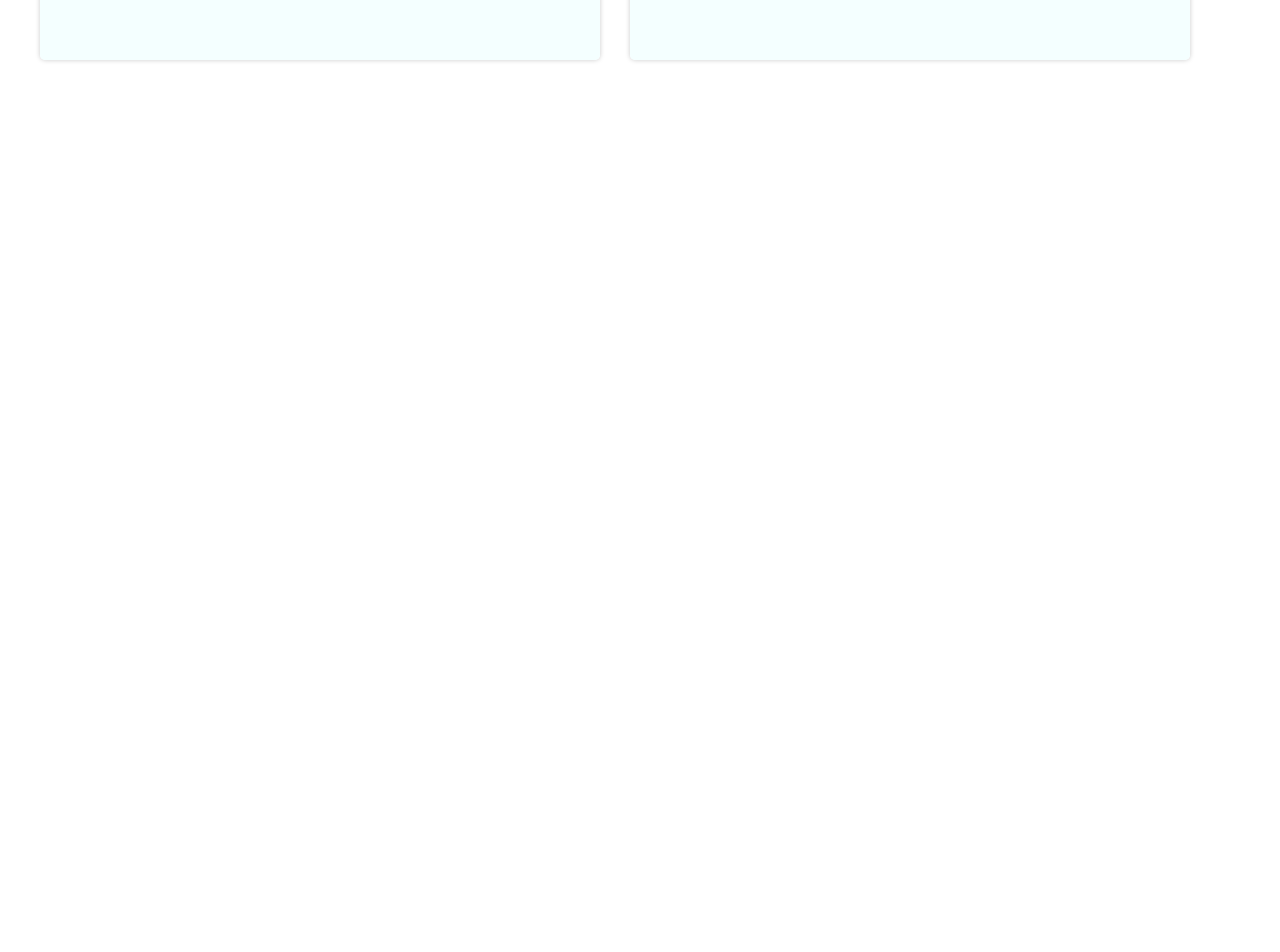
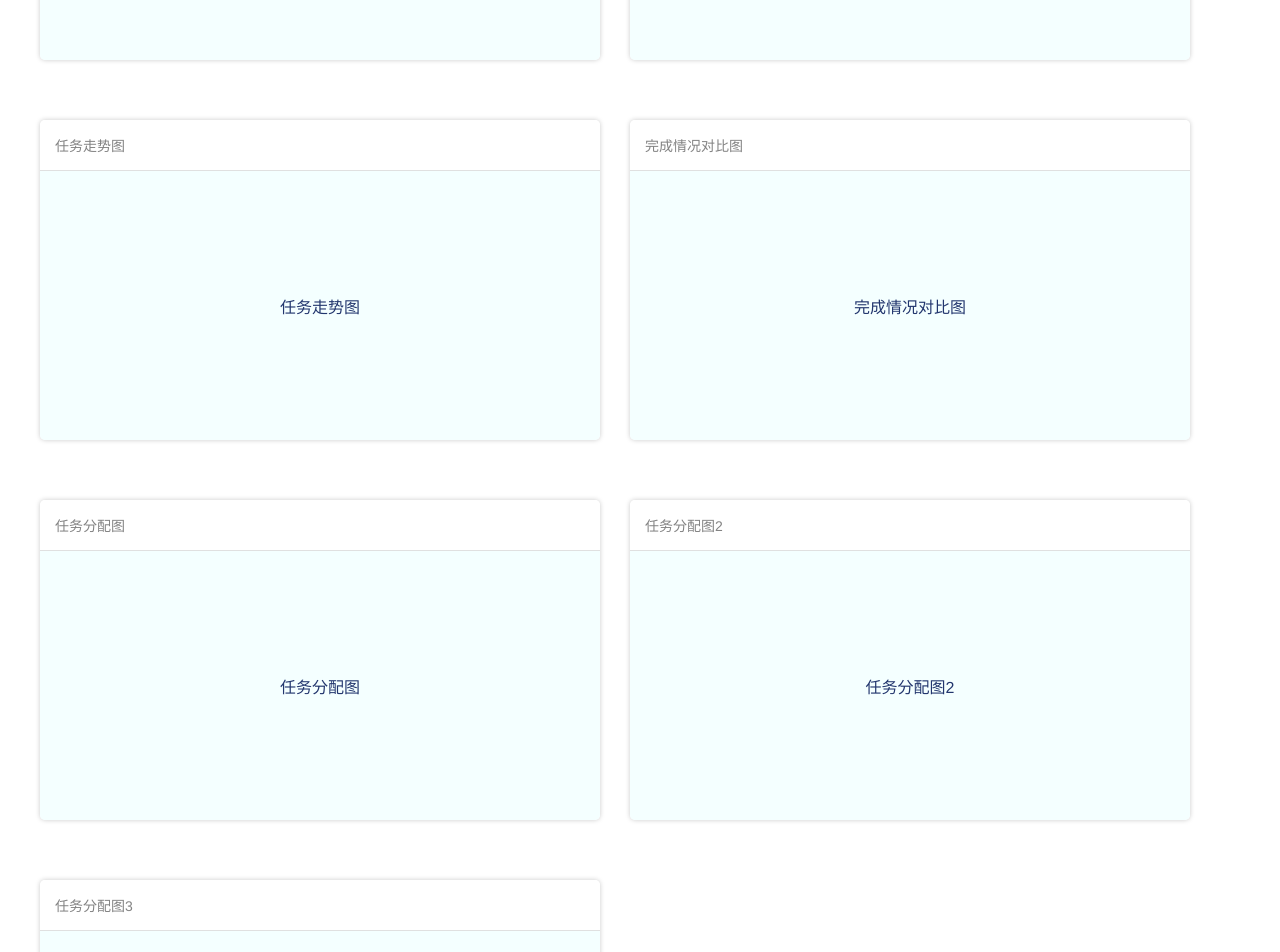
Before and after one commit to dwanda/dragComponent, a Vue app: page / in a window 1280 px wide. Shown: the part 320-1272 px from the top of the page. Before the commit the page ends 800 px from the top, so only its background shows below. Built offline with nearby package versions, Linux system fonts and the light colour scheme.

Commit message:
fix problems

```diff
--- a/examples/components/example1.vue
+++ b/examples/components/example1.vue
@@ -1,21 +1,44 @@
 <template>
   <div class="main">
-    <cardDragger :data="componentData">
+    <!-- <cardComponent
+      :data="componentData"
+      :colNum="1"
+      :cardOutsideWidth="400"
+      :cardOutsideHeight="380"
+      :cardInsideWidth="360"
+      :cardInsideHeight="320"
+      @startDrag="startDrag"
+      @swicthPosition="swicthPosition"
+      @finishDrag="finishDrag"
+    > -->
+    <cardComponent :data="componentData">
+      <!-- <template v-slot:header="slotProps">
+        <div class="topMenuBox" >
+          <div class="menuTitle" v-if="slotProps.item.name">{{slotProps.item.name}}</div>
+          <div class="menuTitle" v-else> 默认标题 </div>
+          <div>
+
+          </div>
+        </div>
+      </template> -->
+
       <template v-slot:content="slotProps">
         <div class="insideData">
           {{slotProps.item.name}}
         </div>
       </template>
-    </cardDragger>
+    </cardComponent>
   </div>
 </template>
 
 <script>
-
+import { cardComponent } from '../../packages/index'
 
 export default {
   name: 'example1',
-
+  components:{
+    cardComponent
+  },
   data() {
     return {
       componentData: [
@@ -29,34 +52,37 @@ export default {
           name: "任务数量图",
           id: "card2",
         },
-        // {
-        //   positionNum: 3,
-        //   name: "任务走势图",
-        //   id: "card3",
-        // },
-        // {
-        //   positionNum: 4,
-        //   name: "完成情况对比图",
-        //   id: "card4",
-        // },
-        // {
-        //   positionNum: 5,
-        //   name: "任务分配图",
-        //   id: "card5",
-        // },
-        // {
-        //   positionNum: 6,
-        //   name: "任务分配图2",
-        //   id: "card6",
-        // },
-        // {
-        //   positionNum: 7,
-        //   name: "任务分配图3",
-        //   id: "card7",
-        // }
+        {
+          positionNum: 3,
+          name: "任务走势图",
+          id: "card3",
+        },
+        {
+          positionNum: 4,
+          name: "完成情况对比图",
+          id: "card4",
+        },
+        {
+          positionNum: 5,
+          name: "任务分配图",
+          id: "card5",
+        },
+        {
+          positionNum: 6,
+          name: "任务分配图2",
+          id: "card6",
+        },
+        {
+          positionNum: 7,
+          name: "任务分配图3",
+          id: "card7",
+        }
       ],
     }
   },
+  mounted(){
+    console.log(cardComponent)
+  }
 }
 </script>
 
--- a/examples/main.js
+++ b/examples/main.js
@@ -1,9 +1,9 @@
 import Vue from 'vue'
 import App from './App.vue'
 
-import cardDragger from '../packages/index'
+import {installCardDragger} from '../packages/index'
 // 注册组件库
-Vue.use(cardDragger)
+Vue.use(installCardDragger)
 
 Vue.config.productionTip = false
 
--- a/lib/demo.html
+++ b/lib/demo.html
@@ -1,8 +1,6 @@
 <meta charset="utf-8">
 <title>carddragger demo</title>
 <script src="./carddragger.umd.js"></script>
-
-<link rel="stylesheet" href="./carddragger.css">
 
 
 <script>
--- a/package.json
+++ b/package.json
@@ -1,10 +1,10 @@
 {
   "name": "carddragger",
-  "version": "0.1.3",
+  "version": "0.1.6",
   "private": false,
   "description": "基于vue的卡片拖拽排列组件",
   "main": "lib/carddragger.umd.min.js",
-  "keyword": ["carddragger","dragger","mover"],
+  "keywords": ["carddragger","dragger","mover"],
   "scripts": {
     "serve": "vue-cli-service serve",
     "build": "vue-cli-service build",
--- a/packages/index.js
+++ b/packages/index.js
@@ -5,23 +5,12 @@ import cardDragger from './card-dragger'
 const components = [
   cardDragger
 ]
+export const cardComponent = cardDragger
 
 // 定义 install 方法，接收 Vue 作为参数。如果使用 use 注册插件，则所有的组件都将被注册
-const install = function (Vue) {
+export const installCardDragger = function (Vue) {
   // 判断是否安装
-  if (install.installed) return
+  if (installCardDragger.installed) return
   // 遍历注册全局组件
   components.map(component => Vue.component(component.name, component))
 }
-
-// 判断是否是直接引入文件
-if (typeof window !== 'undefined' && window.Vue) {
-  install(window.Vue)
-}
-
-export default {
-  // 导出的对象必须具有 install，才能被 Vue.use() 方法安装
-  install,
-  // 以下是具体的组件列表
-  cardDragger
-}
--- a/vue.config.js
+++ b/vue.config.js
@@ -6,6 +6,9 @@ module.exports = {
             template: 'public/index.html',
             filename: 'index.html'
         }
+    },
+    css: {
+        extract:false
     },
     // 扩展 webpack 配置，使 packages 加入编译
     chainWebpack: config => {
```
